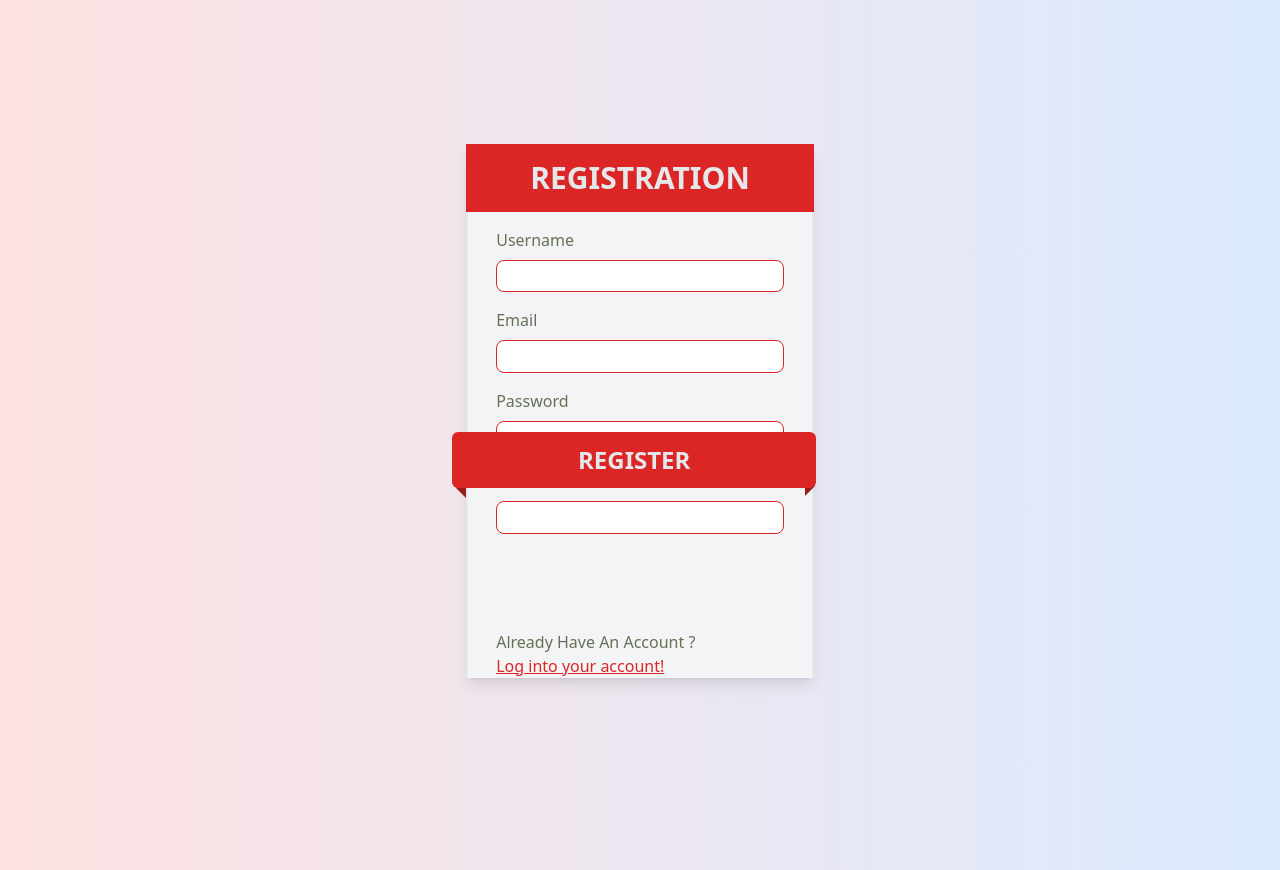
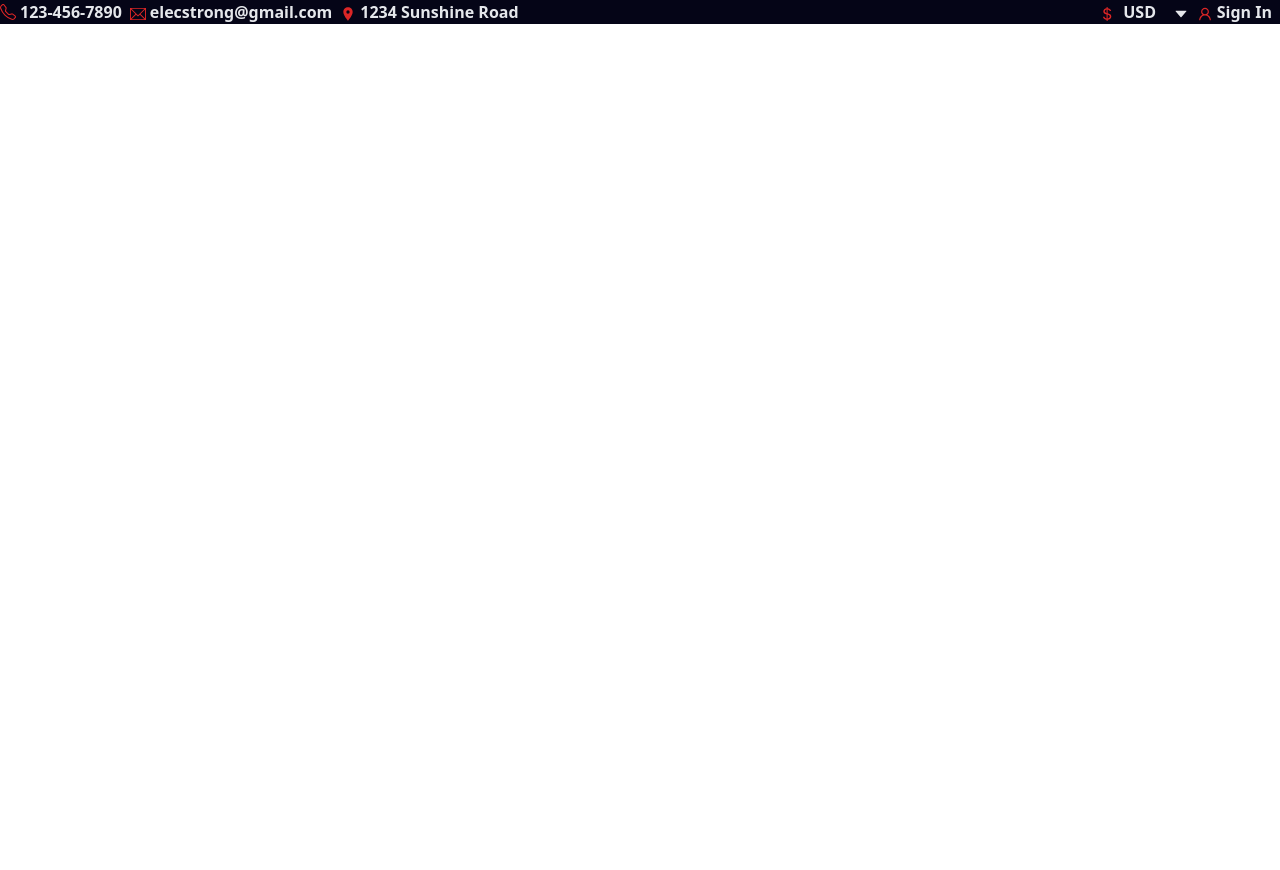
Before and after one commit to urieco/e-commerce-site, a React (Vite) app: page / in a window 1280 px wide. After the commit the page ends 800 px from the top, so only its background shows below. Built offline with nearby package versions, Linux system fonts and the light colour scheme.

Commit message:
Implement react-router-dom with basic RouteSwitch component

```diff
--- a/package.json
+++ b/package.json
@@ -12,7 +12,8 @@
   "dependencies": {
     "react": "^18.2.0",
     "react-dom": "^18.2.0",
-    "react-icons": "^4.10.1"
+    "react-icons": "^4.10.1",
+    "react-router-dom": "^6.14.1"
   },
   "devDependencies": {
     "@types/react": "^18.0.28",
--- a/src/App.jsx
+++ b/src/App.jsx
@@ -1,12 +1,10 @@
 import "./App.css";
-import { Homepage } from "./components/Homepage";
-import { LoginForm } from "./pages/LoginForm";
-import { SignUpForm } from "./pages/SignUpForm";
+import { RouteSwitch } from "./RouteSwitch";
 
 function App() {
   return (
     <>
-      <SignUpForm />
+      <RouteSwitch />
     </>
   );
 }
--- /dev/null
+++ b/src/RouteSwitch.jsx
@@ -0,0 +1,18 @@
+import { BrowserRouter, Routes, Route } from "react-router-dom";
+import { Homepage } from "./pages/Homepage";
+import { LoginForm } from "./pages/LoginForm";
+import { SignUpForm } from "./pages/SignUpForm";
+
+const RouteSwitch = () => {
+  return (
+    <BrowserRouter>
+      <Routes>
+        <Route path="/" element={<Homepage />} />
+        <Route path="/login" element={<LoginForm />} />
+        <Route path="/registration" element={<SignUpForm />} />
+      </Routes>
+    </BrowserRouter>
+  );
+};
+
+export { RouteSwitch }
--- a/src/components/PickCurrency.jsx
+++ b/src/components/PickCurrency.jsx
@@ -1,6 +1,6 @@
 import { Dropdown } from "./Dropdown";
 import { useContext, useEffect, useState } from "react";
-import { CurrencyContext } from "./Homepage";
+import { CurrencyContext } from "../pages/Homepage";
 
 function PickCurrency() {
   const [fetchAPI, setFetchAPI] = useState(false);
--- a/src/components/Homepage.jsx
+++ b/src/pages/Homepage.jsx
@@ -1,5 +1,5 @@
 import { createContext, useState } from "react";
-import { Header } from "./Header";
+import { Header } from "../components/Header";
 
 const CurrencyContext = createContext("USD");
 
```
Also changed, not shown: 1 other file (tests, documents, lock files or other folders).
